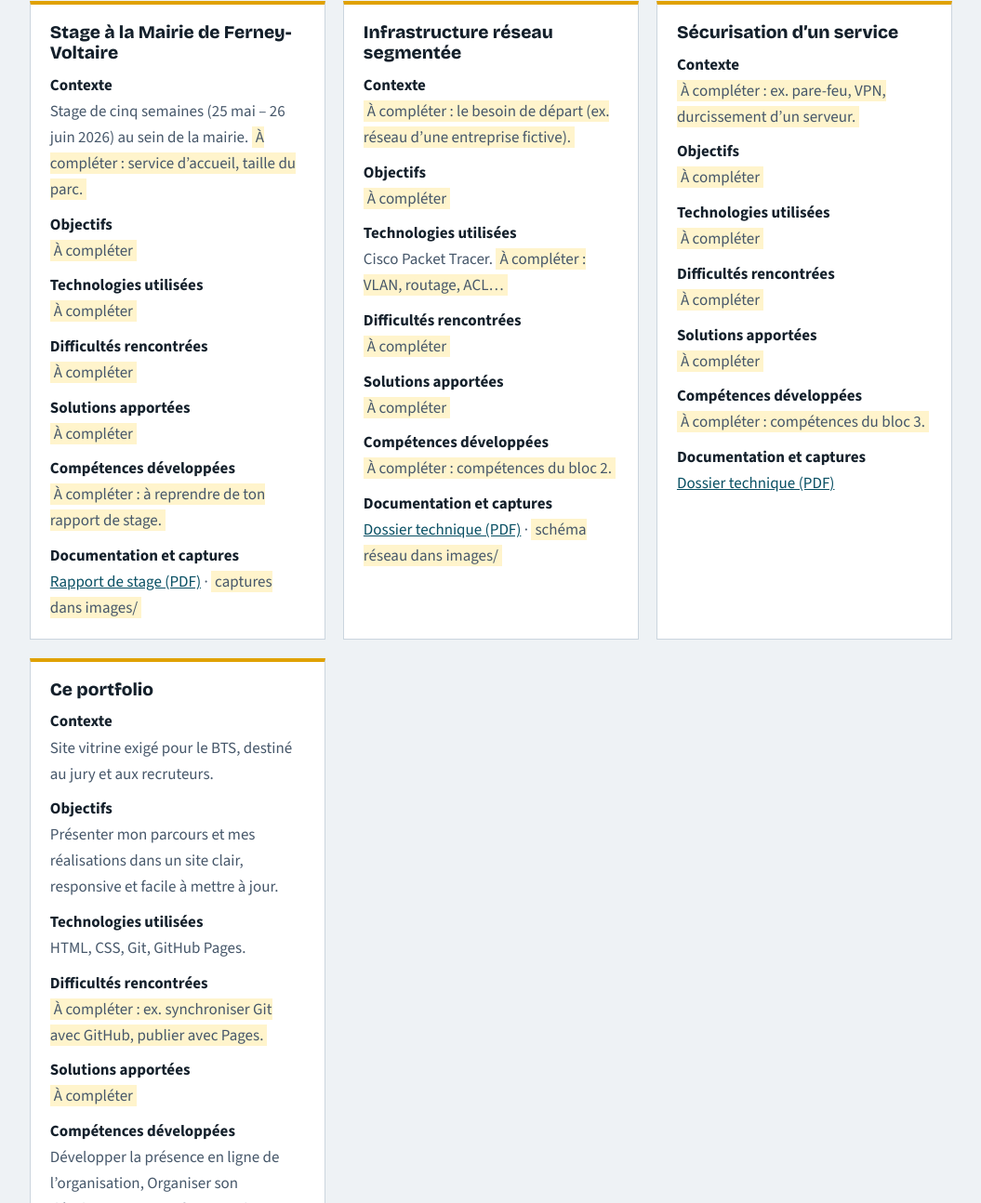
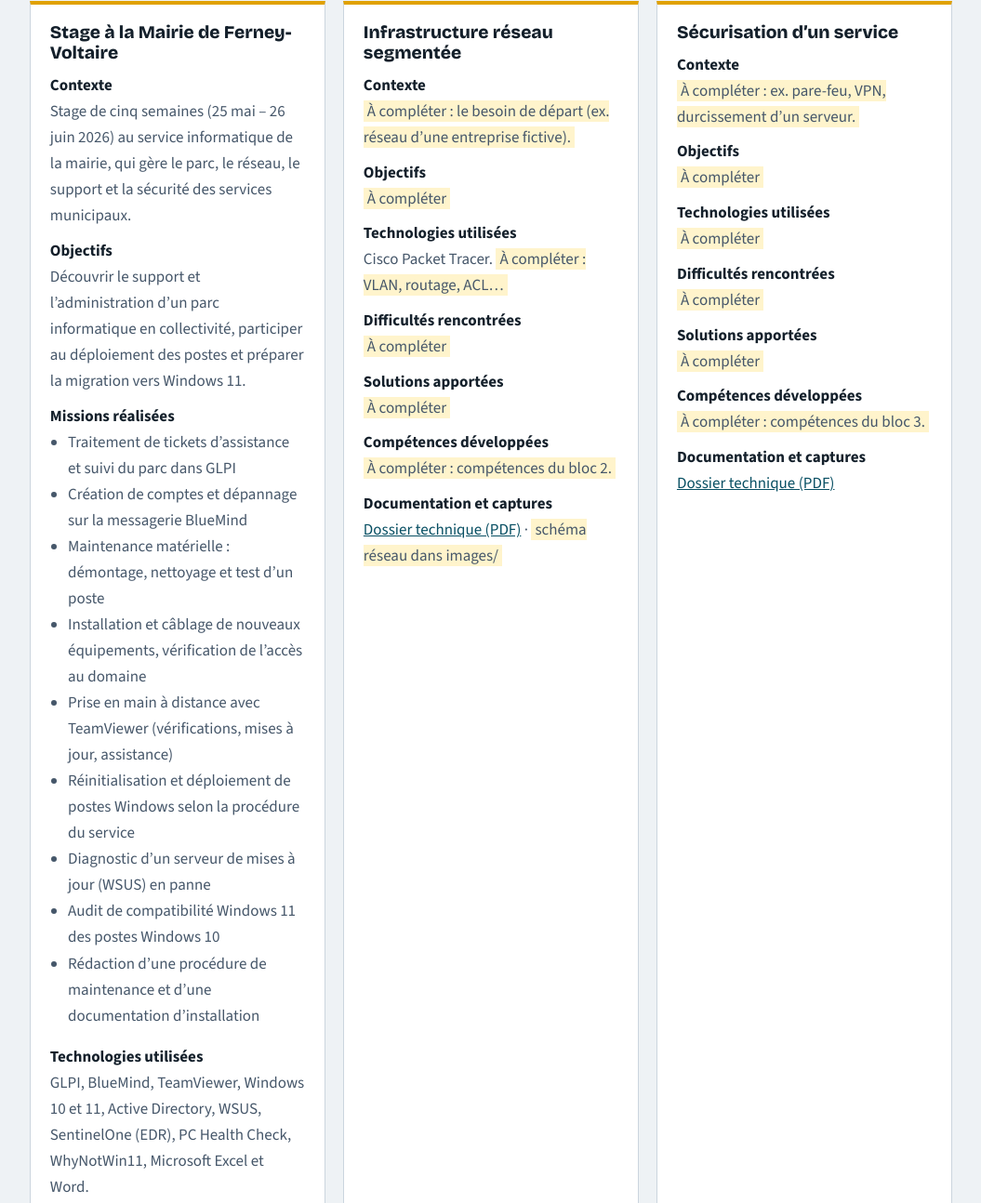
Before and after one commit to mounji82spam/portfolio, a plain HTML site: page index.html in a window 1280 px wide. Shown: the part 2746-4040 px from the top of the page at 93% size, without its empty margins (112-1167 px from the left). Drawn offline with nearby package versions, Linux system fonts and the light colour scheme.

Commit message:
Portfolio complet

```diff
--- a/index.html
+++ b/index.html
@@ -109,16 +109,39 @@
     <h2>Expériences professionnelles et projets</h2>
     <p>Chaque fiche présente le contexte, les objectifs, les technologies, les difficultés, les solutions et les compétences développées. Pour l’épreuve E5, l’ensemble des réalisations doit couvrir toutes les compétences du bloc : vérifie que chaque compétence de la rubrique précédente apparaît dans au moins une fiche. Appuie-toi sur tes rapports de stage et ajoute des captures d’écran, des schémas ou des vidéos de démonstration.</p>
     <div class="grille">
-      <article class="carte projet">
+           <article class="carte projet">
         <h3>Stage à la Mairie de Ferney-Voltaire</h3>
         <dl>
-          <dt>Contexte</dt><dd>Stage de cinq semaines (25 mai – 26 juin 2026) au sein de la mairie. <span class="a-completer">À compléter : service d’accueil, taille du parc.</span></dd>
-          <dt>Objectifs</dt><dd><span class="a-completer">À compléter</span></dd>
-          <dt>Technologies utilisées</dt><dd><span class="a-completer">À compléter</span></dd>
-          <dt>Difficultés rencontrées</dt><dd><span class="a-completer">À compléter</span></dd>
-          <dt>Solutions apportées</dt><dd><span class="a-completer">À compléter</span></dd>
-          <dt>Compétences développées</dt><dd><span class="a-completer">À compléter : à reprendre de ton rapport de stage.</span></dd>
-          <dt>Documentation et captures</dt><dd><a href="docs/stage-ferney-voltaire.pdf">Rapport de stage (PDF)</a> · <span class="a-completer">captures dans images/</span></dd>
+          <dt>Contexte</dt>
+          <dd>Stage de cinq semaines (25 mai – 26 juin 2026) au service informatique de la mairie, qui gère le parc, le réseau, le support et la sécurité des services municipaux.</dd>
+          <dt>Objectifs</dt>
+          <dd>Découvrir le support et l’administration d’un parc informatique en collectivité, participer au déploiement des postes et préparer la migration vers Windows 11.</dd>
+          <dt>Missions réalisées</dt>
+          <dd>
+            <ul>
+              <li>Traitement de tickets d’assistance et suivi du parc dans GLPI</li>
+              <li>Création de comptes et dépannage sur la messagerie BlueMind</li>
+              <li>Maintenance matérielle : démontage, nettoyage et test d’un poste</li>
+              <li>Installation et câblage de nouveaux équipements, vérification de l’accès au domaine</li>
+              <li>Prise en main à distance avec TeamViewer (vérifications, mises à jour, assistance)</li>
+              <li>Réinitialisation et déploiement de postes Windows selon la procédure du service</li>
+              <li>Diagnostic d’un serveur de mises à jour (WSUS) en panne</li>
+              <li>Audit de compatibilité Windows 11 des postes Windows 10</li>
+              <li>Rédaction d’une procédure de maintenance et d’une documentation d’installation</li>
+            </ul>
+          </dd>
+          <dt>Technologies utilisées</dt>
+          <dd>GLPI, BlueMind, TeamViewer, Windows 10 et 11, Active Directory, WSUS, SentinelOne (EDR), PC Health Check, WhyNotWin11, Microsoft Excel et Word.</dd>
+          <dt>Difficultés rencontrées</dt>
+          <dd>Le serveur de mises à jour ne fonctionnait plus et je n’avais pas encore de connaissances approfondies en administration de Windows Server. Certaines interventions, comme l’installation d’une imprimante pour un service municipal, demandaient aussi du soin et le respect de délais stricts.</dd>
+          <dt>Solutions apportées</dt>
+          <dd>Je me suis appuyé sur la documentation et l’aide de mon tuteur pour comprendre l’architecture, puis j’ai posé un premier diagnostic : vérification des services, analyse des journaux d’événements, test de connectivité. Pour les postes, j’ai suivi une procédure standardisée et je l’ai documentée.</dd>
+          <dt>Compétences développées</dt>
+          <dd>
+            Gérer le patrimoine informatique · Répondre aux incidents et aux demandes d’assistance · Mettre à disposition des utilisateurs un service informatique · Installer, tester et déployer une solution d’infrastructure réseau · Exploiter, dépanner et superviser une solution d’infrastructure réseau · Sécuriser les équipements et les usages des utilisateurs · Organiser son développement professionnel
+          </dd>
+          <dt>Documentation et captures</dt>
+          <dd><span class="a-completer">À compléter : extrait anonymisé de la procédure de maintenance, résultats de l’audit Windows 11, captures GLPI (sans noms d’agents).</span></dd>
         </dl>
       </article>
 
@@ -248,5 +271,3 @@
 
 </body>
 </html>
-</body>
-</html>
```
